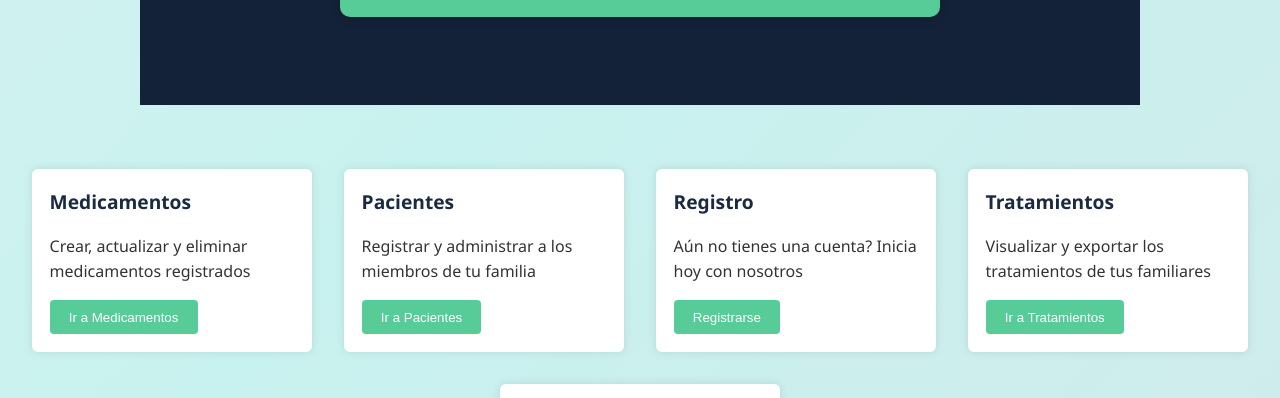
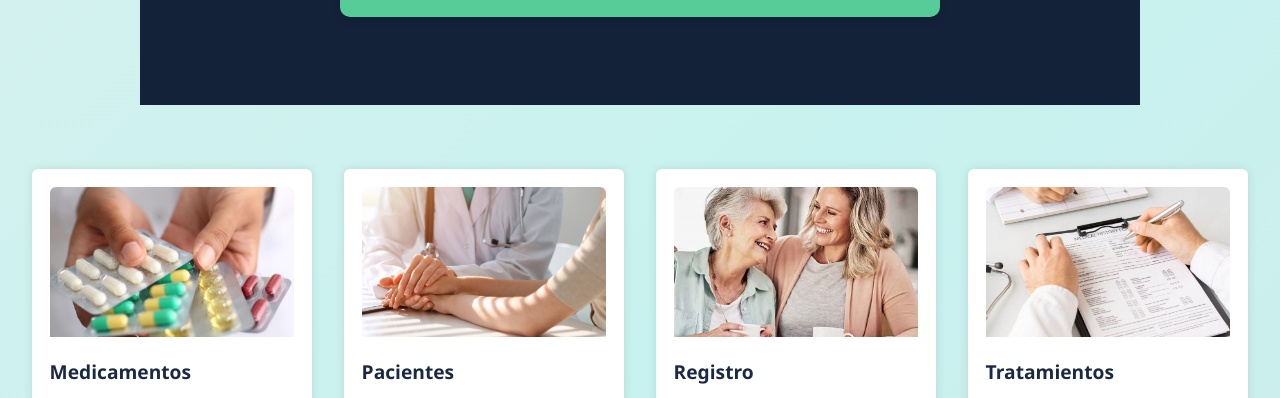
Before and after one commit to LauraArroyo10/SystemHestia-Frontend, a plain HTML site: page index.html in a window 1280 px wide. Shown: the part 387-785 px from the top of the page. Drawn offline with nearby package versions, Linux system fonts and the light colour scheme.

Commit message:
imagenes

```diff
--- a/CSS/style.css
+++ b/CSS/style.css
@@ -116,7 +116,6 @@ header nav a:hover {
   cursor: pointer;
   font-size: 0.9rem;
 }
-
 /* ----------------------------------------
    5. Tarjetas y formularios
 ---------------------------------------- */
@@ -143,6 +142,15 @@ header nav a:hover {
   color: #1b2a41;
 }
 
+.card-img {
+  width: 100%;
+  height: 150px;
+  object-fit: cover;
+  border-top-left-radius: 6px;
+  border-top-right-radius: 6px;
+  margin-bottom: 0.8rem;
+}
+
 .card form input,
 .card form select,
 .card input,
@@ -162,6 +170,7 @@ header nav a:hover {
 .descripcion {
   margin-bottom: 5px;
 }
+
 
 /* ----------------------------------------
    6. Contenedores de acciones
--- a/index.html
+++ b/index.html
@@ -33,6 +33,7 @@
 
 <section class="user-actions">
     <div class="card">
+        <img src="img/med.jpg" alt="Icono de medicamentos" class="card-img">
         <h2>Medicamentos</h2>
         <p>Crear, actualizar y eliminar medicamentos registrados</p>
         <a href="medicamento.html">
@@ -41,6 +42,7 @@
     </div>
 
     <div class="card">
+        <img src="img/pac.jpg" alt="Icono de medicamentos" class="card-img">
         <h2>Pacientes</h2>
         <p>Registrar y administrar a los miembros de tu familia</p>
         <a href="pacientes.html">
@@ -49,6 +51,7 @@
     </div>
 
     <div class="card">
+        <img src="img/reg.jpg" alt="Icono de medicamentos" class="card-img">
         <h2>Registro</h2>
         <p>Aún no tienes una cuenta? Inicia hoy con nosotros </p>
         <a href="user.html">
@@ -57,6 +60,7 @@
     </div>
 
     <div class="card">
+        <img src="img/tra.jpg" alt="Icono de medicamentos" class="card-img">
         <h2>Tratamientos</h2>
         <p>Visualizar y exportar los tratamientos de tus familiares</p>
         <a href="tratamientos.html">
@@ -65,6 +69,7 @@
     </div>
 
     <div class="card">
+        <img src="img/enf.jpeg" alt="Icono de medicamentos" class="card-img">
         <h2>Enfermedades</h2>
         <p>Visualiza y especifica la enfermedad de tus familaires</p>
         <a href="disease.html">
```
Also changed, not shown: img/enf.jpeg (added), img/med.jpg (added), img/pac.jpg (added), img/reg.jpg (added), img/tra.jpg (added).
